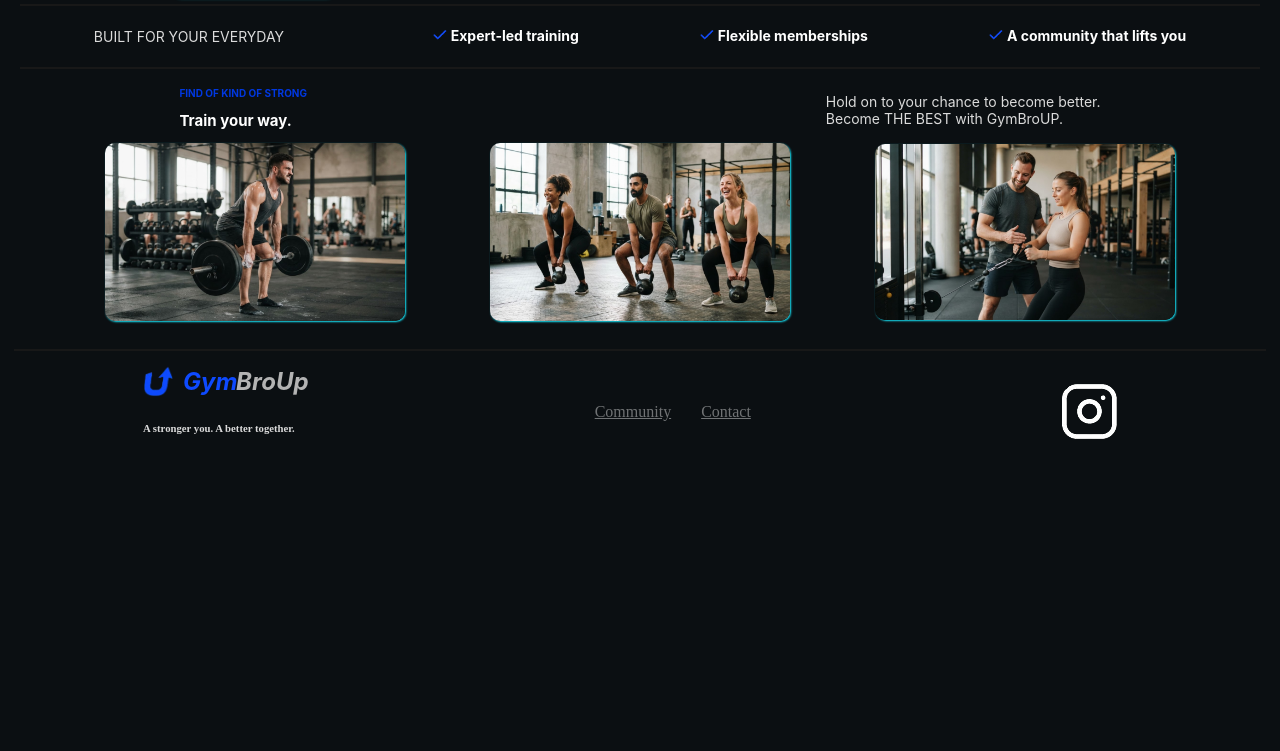
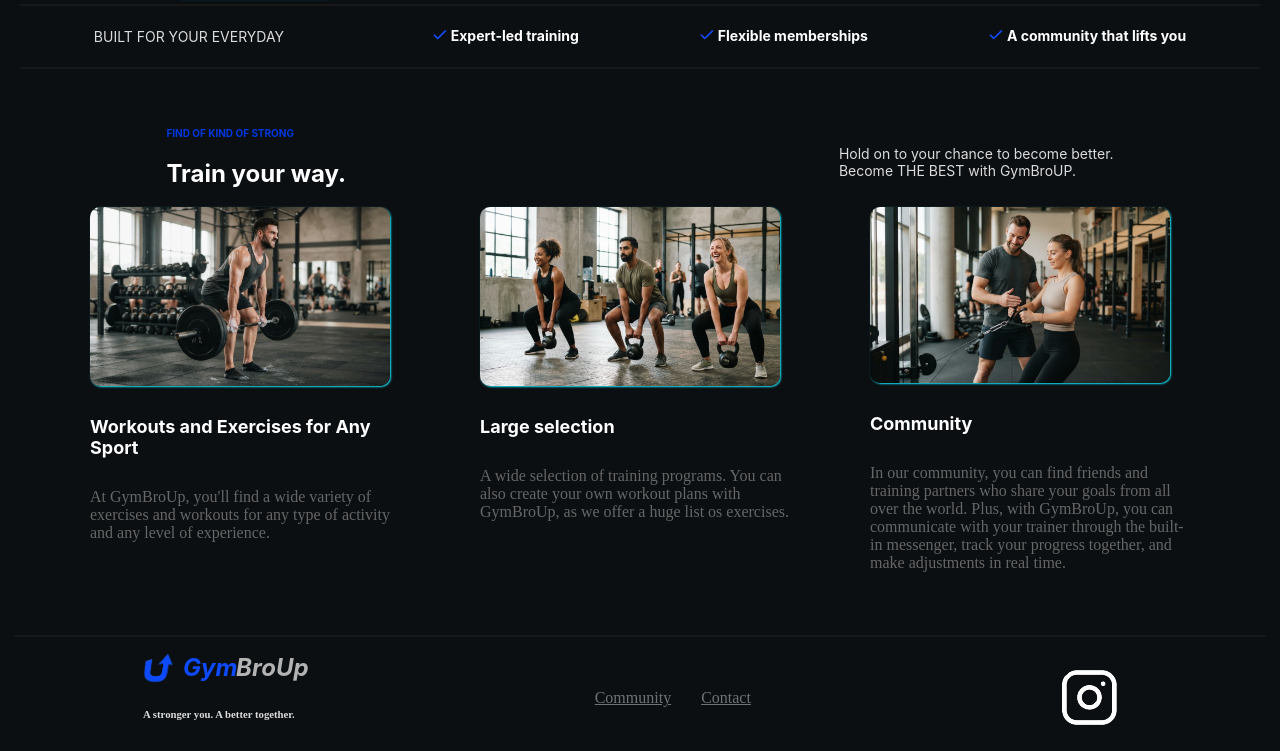
Before and after one commit to shvetsaleksandr2006-commits/GymBroApp, a plain HTML site: page index.html in a window 1280 px wide. Shown: the part 339-1090 px from the top of the page. Before the commit the page ends 804 px from the top, so only its background shows below. Drawn offline with Linux system fonts and the light colour scheme.

Commit message:
Complete homepage layout and content

```diff
--- a/index.css
+++ b/index.css
@@ -82,5 +82,37 @@
 .image-block {
     display: flex;
     justify-content: space-evenly;
-    align-items: center;
+    align-items: flex-start;
 }
+
+.image-link {
+    display: flex;
+    flex-direction: column;
+
+    align-items: flex-start;
+    width: 320px;
+    height: 400px;
+    border-radius: 20px;
+}
+
+.block-title {
+    color: #ffffff;
+    font-family: Inter, Arial, sans-serif;
+    font-size: 18px;
+}
+
+.details {
+    color: #666666;
+}
+
+.hero2 {
+    background-color: #0B0F12;
+    padding: 20px;
+}
+
+.micro-title2 {
+    color: #0038e1;
+    font-family: "Inter", Arial;
+    font-weight: italic;
+    font-size: 10px;
+}
--- a/index.html
+++ b/index.html
@@ -67,10 +67,12 @@
           </div>
         </div>
         <hr>
+      </section>
 
+      <section class="hero2">
         <div class="section2">
           <div>
-            <h3 class="micro-title"> FIND OF KIND OF STRONG</p>
+            <h3 class="micro-title2"> FIND OF KIND OF STRONG</h3>
             <div class="slogan">
               <h1>Train your way.</h1>
             </div>
@@ -80,11 +82,31 @@
           </div>
         </div>
 
-        <main class="image-block">
-          <img src="Pages/index/gymimage2.png" alt="gymimage2" class="gymimage1">
-          <img src="Pages/index/gymimage3.png" alt="gymimage3" class="gymimage1">
-          <img src="Pages/index/gymimage4.png" alt="gymimage4" class="gymimage1">
-        </main>
+        <div class="image-block">
+          <div class="image-link">
+            <img src="Pages/index/gymimage2.png" alt="gymimage2" class="gymimage1">
+            <div class="text-link"></div>
+            <div class="text-block">
+              <h5 class="block-title">Workouts and Exercises for Any Sport</h5>
+              <p class="details">At GymBroUp, you'll find a wide variety of exercises and workouts for any type of activity and any level of experience.</p>
+            </div>
+          </div>
+          <div class="image-link">
+            <img src="Pages/index/gymimage3.png" alt="gymimage3" class="gymimage1">
+              <div class="text-block">
+                <h5 class="block-title">Large selection</h5>
+                <p class="details">A wide selection of training programs. You can also create your own workout plans with GymBroUp, as we offer a huge list os exercises.</p>
+              </div>
+          </div>
+          <div class="image-link">
+            <img src="Pages/index/gymimage4.png" alt="gymimage4" class="gymimage1">
+            <div class="text-link"></div>
+            <div class="text-block">
+              <h5 class="block-title">Community</h5>
+              <p class="details">In our community, you can find friends and training partners who share your goals from all over the world. Plus, with GymBroUp, you can communicate with your trainer through the built-in messenger, track your progress together, and make adjustments in real time.</p>
+            </div>
+          </div>
+        </div>
       </section>
 
       <hr>
```
